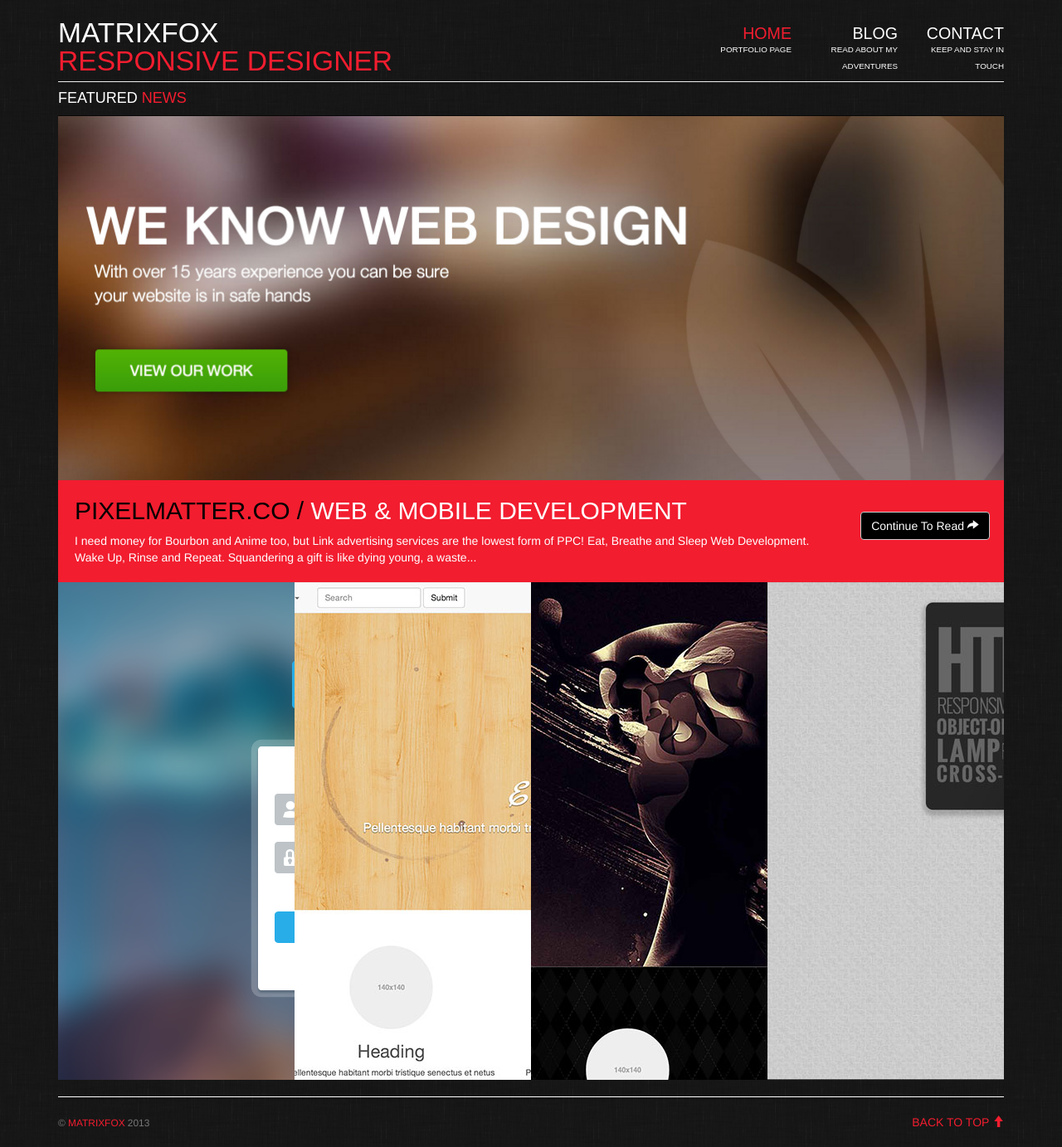
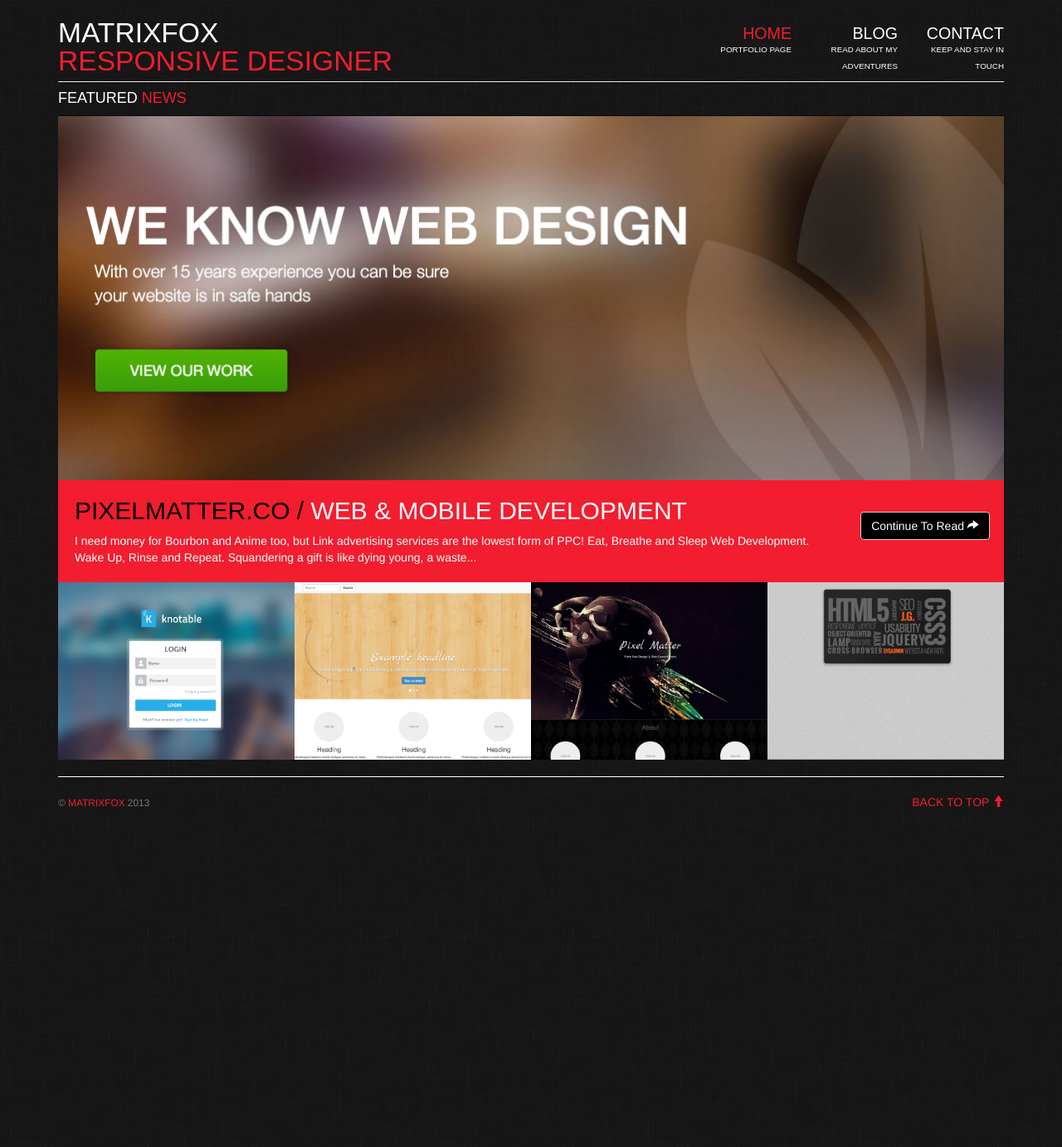
Before and after one commit to matrixfox/matrixfox.github.io, a Jekyll site: the page built from index.html, in a window 1280 px wide. Shown: the whole page at 83% size. Built offline with Jekyll 4.4.1, drawn with Linux system fonts in a browser that asks for light colours; nearby versions of some CDN libraries; some web fonts are replaced; Markdown is read by kramdown in place of the engine named in the settings; after the commit the page ends 997 px from its top, so only the background shows below that.

Commit message:
Fixed Thumbnail Bug

```diff
--- a/_src/less/reset.less
+++ b/_src/less/reset.less
@@ -98,6 +98,7 @@ padding-left: 0px;
 
 
 .thumbnail {
+max-width: 100%;
 padding: 0px;
 margin-bottom: 0px;
 border: 0px solid #ddd;
--- a/stylesheets/stylesheet.css
+++ b/stylesheets/stylesheet.css
@@ -89,6 +89,7 @@ p {
   padding-left: 0px;
 }
 .thumbnail {
+  max-width: 100%;
   padding: 0px;
   margin-bottom: 0px;
   border: 0px solid #ddd;
```
